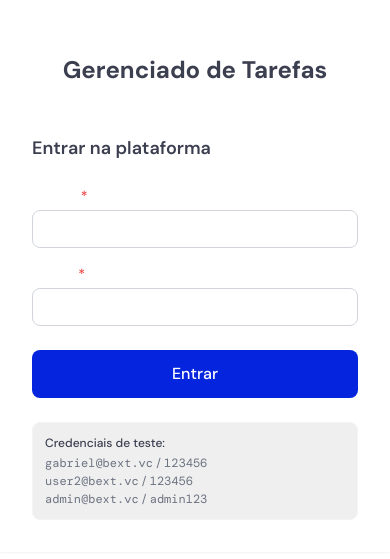
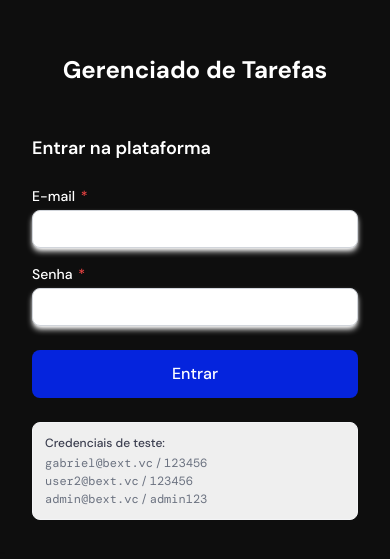
Before and after one commit to GabrielTJR/BextTeste, a Vue app: page /login in a window 390 px wide. Shown: the part 119-678 px from the top of the page. Built offline with nearby package versions, Linux system fonts and the light colour scheme.

Commit message:
Ajustes Finos e Correção Login

```diff
--- a/src/components/layout/AppHeader.vue
+++ b/src/components/layout/AppHeader.vue
@@ -20,19 +20,13 @@
 </template>
 
 <script setup lang="ts">
-import { computed } from 'vue'
 import { useRouter } from 'vue-router'
 import { useAuthStore } from '@/stores/auth'
 import { useTaskStore } from '@/stores/tasks'
-import { storeToRefs } from 'pinia'
 
 const authStore = useAuthStore()
 const taskStore = useTaskStore()
 const router = useRouter()
-const { userTasks } = storeToRefs(taskStore)
-
-const pendingCount = computed(() => userTasks.value.filter((t) => !t.completed).length)
-const completedCount = computed(() => userTasks.value.filter((t) => t.completed).length)
 
 function handleLogout() {
   authStore.logout()
--- a/src/components/tasks/TaskCard.vue
+++ b/src/components/tasks/TaskCard.vue
@@ -29,7 +29,7 @@
           class="flex items-center gap-1 opacity-0 group-hover:opacity-100 transition-opacity flex-shrink-0"
         >
           <button
-            class="p-1 rounded text-white hover:text-primary hover:bg-primary/10 transition-colors"
+            class="p-1 rounded text-white hover:text-primary hover:bg-blue-50 transition-colors"
             title="Editar"
             @click.stop="$emit('edit', task)"
           >
--- a/src/components/tasks/TaskDetail.vue
+++ b/src/components/tasks/TaskDetail.vue
@@ -102,7 +102,7 @@ const taskToConfirm = ref<Task | null>(null)
 const confirmType = ref<'delete' | 'complete'>('delete')
 
 const categoryLabel: Record<Category, string> = {
-  health: 'Pessoal',
+  health: 'Saúde',
   work: 'Trabalho',
   study: 'Estudo',
 }
--- a/src/components/tasks/TaskForm.vue
+++ b/src/components/tasks/TaskForm.vue
@@ -118,7 +118,7 @@ watch(
 )
 
 const categoryOptions = [
-  { value: 'health', label: 'Pessoal' },
+  { value: 'health', label: 'Saúde' },
   { value: 'work', label: 'Trabalho' },
   { value: 'study', label: 'Estudo' },
 ]
--- a/src/components/ui/BaseConfirm.vue
+++ b/src/components/ui/BaseConfirm.vue
@@ -50,7 +50,7 @@
                   type === 'delete'
                     ? 'Excluir tarefa?'
                     : props.task?.completed === false
-                      ? 'Concluir tarefa'
+                      ? 'Concluir tarefa?'
                       : 'Reabrir Tarefa?'
                 }}
               </p>
--- a/src/views/LoginView.vue
+++ b/src/views/LoginView.vue
@@ -1,15 +1,15 @@
 <template>
   <div class="min-h-screen bg-background flex justify-between">
-    <div class="hidden w-full h-screen flex justify-center">
+    <div class="hidden md:flex w-full h-screen flex justify-center">
       <img src="../../favicon.png" class="w-auto h-screen" />
     </div>
-    <div class="bg-white w-full flex flex-col justify-center h-screen md:max-w-sm">
+    <div class="bg-[var(--color-back)] w-full flex flex-col justify-center h-screen md:max-w-sm">
       <div class="text-center mb-4">
-        <h1 class="text-2xl font-bold text-dark">Gerenciado de Tarefas</h1>
+        <h1 class="text-2xl font-bold text-white">Gerenciado de Tarefas</h1>
       </div>
 
       <div class="w-full shadow-sm p-8">
-        <h2 class="text-lg font-semibold text-dark mb-6">Entrar na plataforma</h2>
+        <h2 class="text-lg font-semibold text-white mb-6">Entrar na plataforma</h2>
 
         <form class="flex flex-col gap-4" @submit.prevent="handleLogin">
           <BaseInput
```
